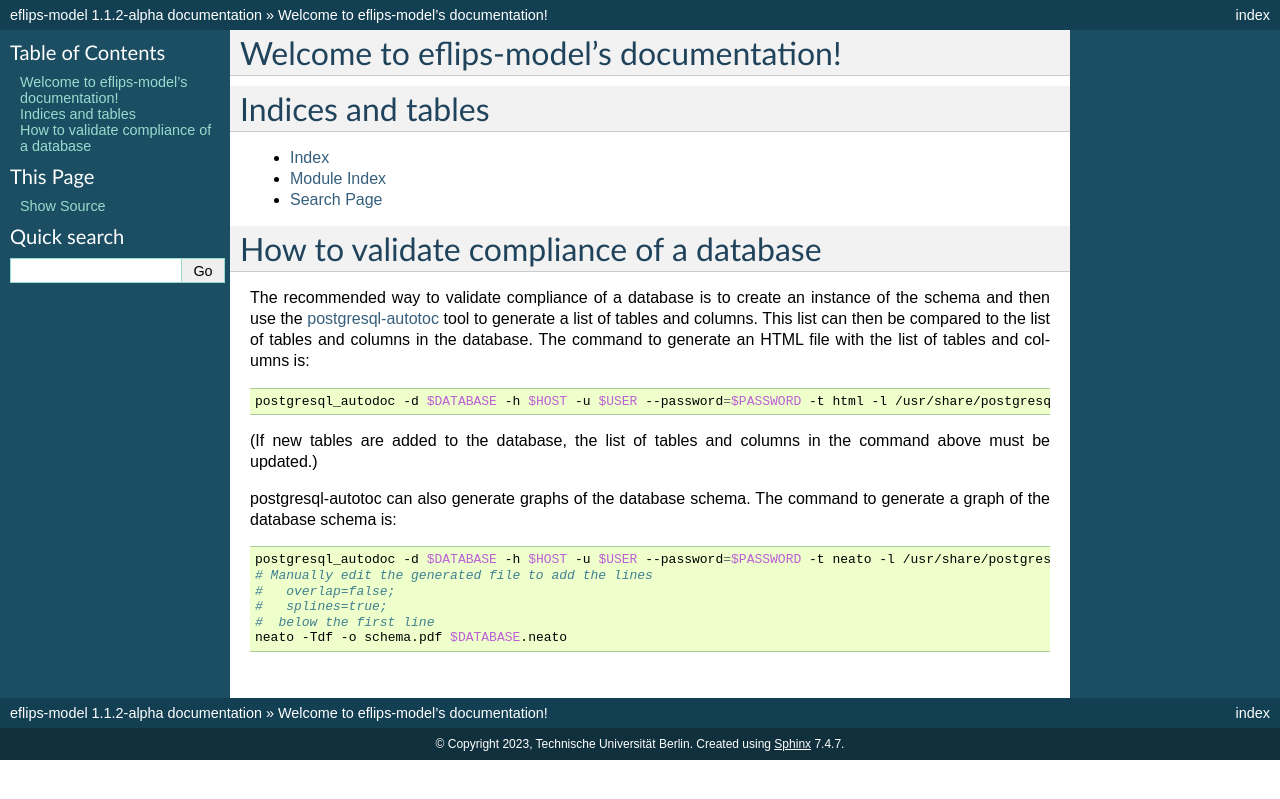
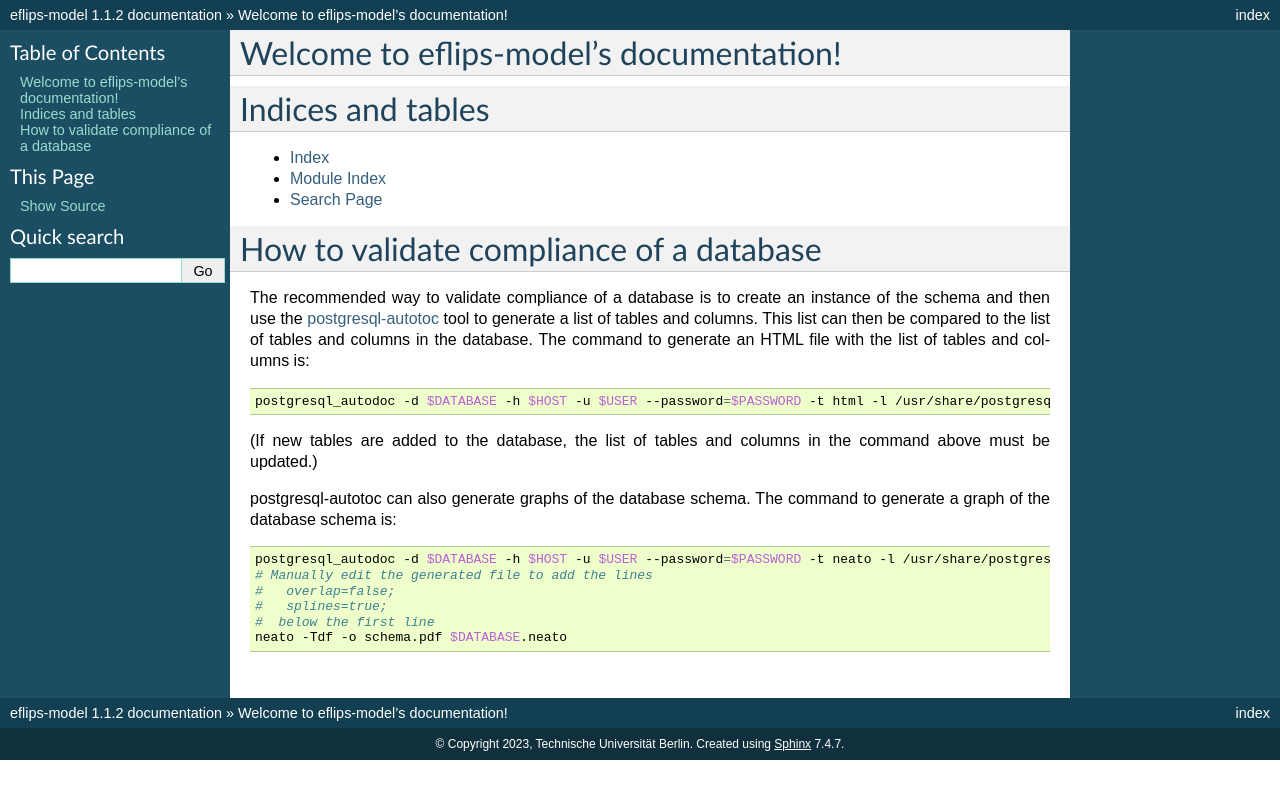
Before and after one commit to mpm-tu-berlin/eflips-model, a Sphinx documentation site: the page built from doc/index.rst, in a window 1280 px wide. Shown: the top 799 px of the page. Built offline with Sphinx 7.4.7, drawn with Linux system fonts in a browser that asks for light colours.

Commit message:
Bump version to 1.1.2

```diff
--- a/doc/conf.py
+++ b/doc/conf.py
@@ -9,7 +9,7 @@
 project = "eflips-model"
 copyright = "2023, Technische Universität Berlin"
 author = "Ludger Heide"
-release = "1.1.2-alpha"
+release = "1.1.2"
 
 
 # -- General configuration ---------------------------------------------------
--- a/pyproject.toml
+++ b/pyproject.toml
@@ -1,6 +1,6 @@
 [tool.poetry]
 name = "eflips-model"
-version = "1.1.2-alpha"
+version = "1.1.2"
 description = "A common data model for the eflips family of electric vehicle simulation & optimization tools."
 authors = [
 	"Ludger Heide <ludger.heide@tu-berlin.de>",
```
